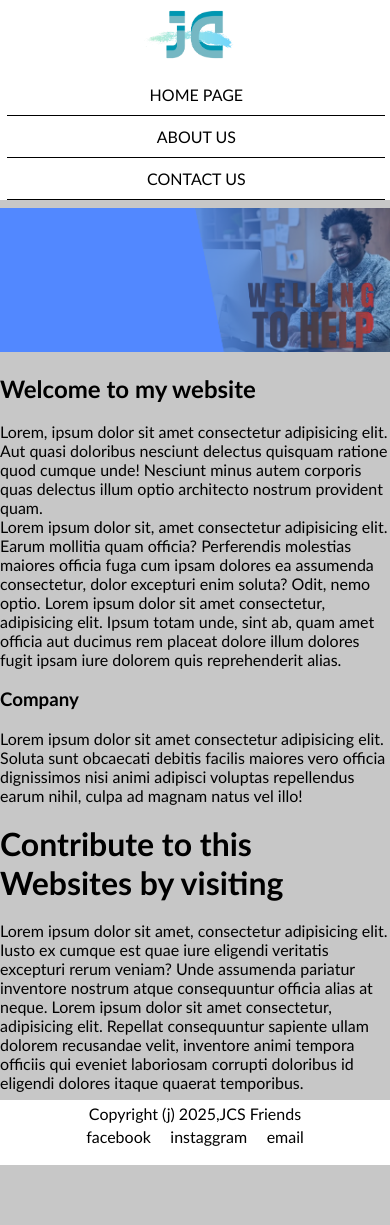
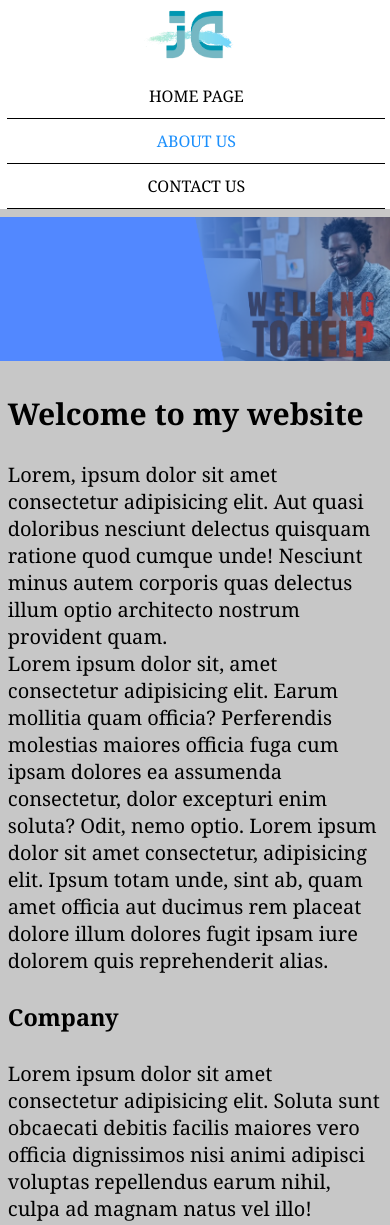
Before and after one commit to JCboy1234567/Jessiewebsite, a plain HTML site: page about.html in a window 390 px wide. Shown: the top 1225 px of the page. Before the commit the page ends 1165 px from the top, so only its background shows below. Drawn offline with Linux system fonts and the light colour scheme.

Commit message:
Add files via upload

```diff
--- a/about.html
+++ b/about.html
@@ -15,7 +15,9 @@
             </div>
             <div class="option">
                 <a href="index.html">HOME PAGE</a>
+                <div class="sign">
                 <a href="about.html">ABOUT US</a>
+                </div>
                 <a href="contact.html">CONTACT US</a>
             </div>
         </div>
@@ -35,7 +37,9 @@
             <br>
             <h1>Contribute to this Websites by visiting</h1>
             <br>
-            <p>Lorem ipsum dolor sit amet, consectetur adipisicing elit. Iusto ex cumque est quae iure eligendi veritatis excepturi rerum veniam? Unde assumenda pariatur inventore nostrum atque consequuntur officia alias at neque. Lorem ipsum dolor sit amet consectetur, adipisicing elit. Repellat consequuntur sapiente ullam dolorem recusandae velit, inventore animi tempora officiis qui eveniet laboriosam corrupti doloribus id eligendi dolores itaque quaerat temporibus.</p>
+            <p>You can contribute to this website and become part of a growing community of learners and developers by simply visiting regularly, exploring tutorials, and sharing your feedback. Your support helps improve the content and allows us to create even more valuable resources for programmers at all levels. Whether you're here to practice coding, build projects, or learn something new, your involvement makes a difference. Visit often, share with friends, and help others discover a platform dedicated to improving programming skills one line of code at a time.
+
+</p>
         </div>
         <div class="footer">
             <p>Copyright (j) 2025,JCS Friends </p>
--- a/style.css
+++ b/style.css
@@ -1,7 +1,7 @@
 *{
     padding: 0;
     margin: 0;
-    font-family:'Gill Sans', 'Gill Sans MT', Calibri, 'Trebuchet MS', sans-serif;
+    font-family:Cambria, Cochin, Georgia, Times, 'Times New Roman', serif;
 }
 body{
     background-color: rgb(199, 199, 199);
@@ -55,6 +55,8 @@ body{
     background-color: orangered;
     border-radius: 10%;
     transition: 0.3s;
+    margin-top: -1%;
+    box-shadow: 0px 5px 20px rgb(27, 143, 252);
 }
 .display2{
     width: 30vw;
@@ -65,6 +67,8 @@ body{
     background-color: orangered;
     border-radius: 10%;
     transition: 0.3s;
+    margin-top: -1%;
+    box-shadow: 0px 5px 20px rgb(27, 143, 252);
 }
 .display3{
     width: 30vw;
@@ -75,6 +79,8 @@ body{
     background-color: orangered;
     border-radius: 10%;
     transition: 0.3s;
+    margin-top: -1%;
+    box-shadow: 0px 5px 20px rgb(27, 143, 252);
 }
 .footer{
     text-align: center;
@@ -153,7 +159,18 @@ input .message{
     border: none;
     border-radius: 10px;
 }
+.content{
+    padding-left: 2%;
+    padding-right: 2%;
+    font-size: 20px;
+}
+.sign a{
+    color: rgb(27, 143, 252);
+}
 @media (max-width: 670px) {
+    .content{
+        font-size: 20px;
+    }
     .button{
         display: flex;
         justify-content: center;
```
Also changed, not shown: contact.html (+2 -0 lines), index.html (+5 -2 lines), image/marketing-bg.png (added).
